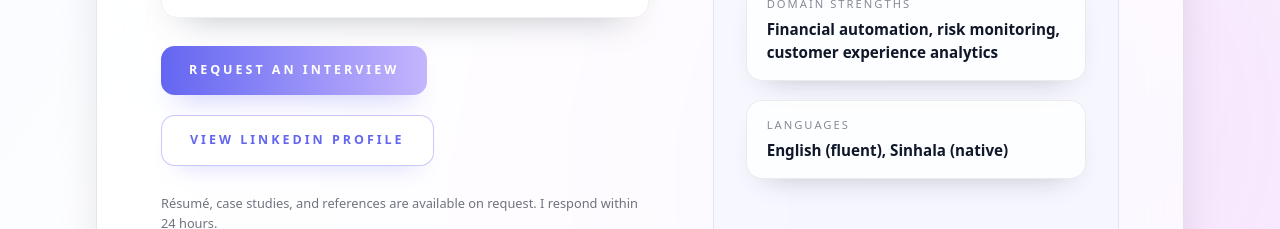
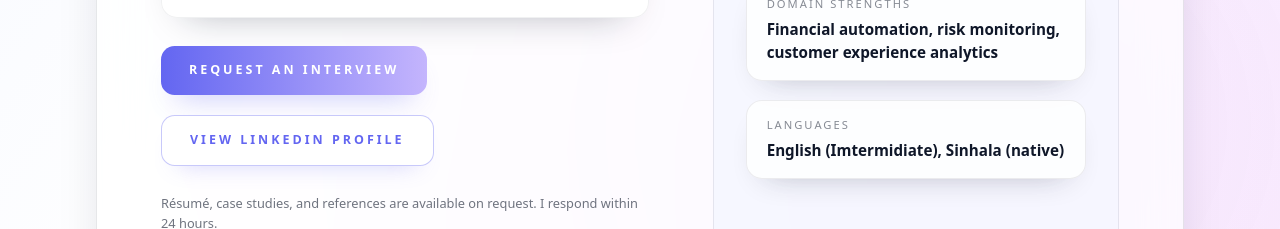
Before and after one commit to MiyuruAmarasiri/miyuruamarasiri.github.io, a website built with webpack: page index.html in a window 1280 px wide. Shown: the part 6480-6709 px from the top of the page. Built offline with nearby package versions, Linux system fonts and the light colour scheme.

Commit message:
fix: correct language proficiency description in info card

```diff
--- a/index.html
+++ b/index.html
@@ -444,7 +444,7 @@
                 </div>
                 <div class="info-card">
                   <span class="info-label">Languages</span>
-                  <span class="info-value">English (fluent), Sinhala (native)</span>
+                  <span class="info-value">English (Imtermidiate), Sinhala (native)</span>
                 </div>
               </div>
               <div class="contact-pro-privacy">
```
